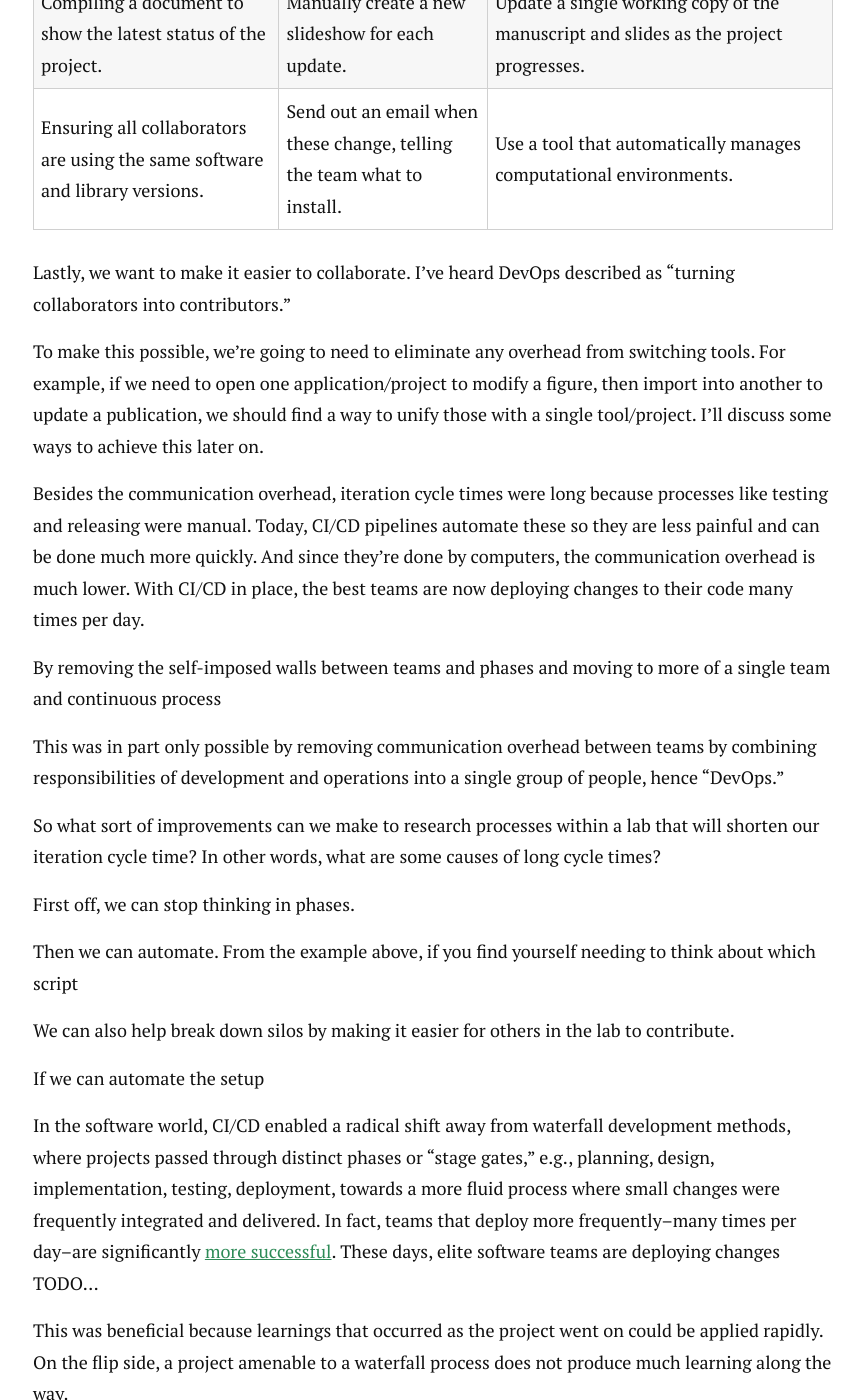
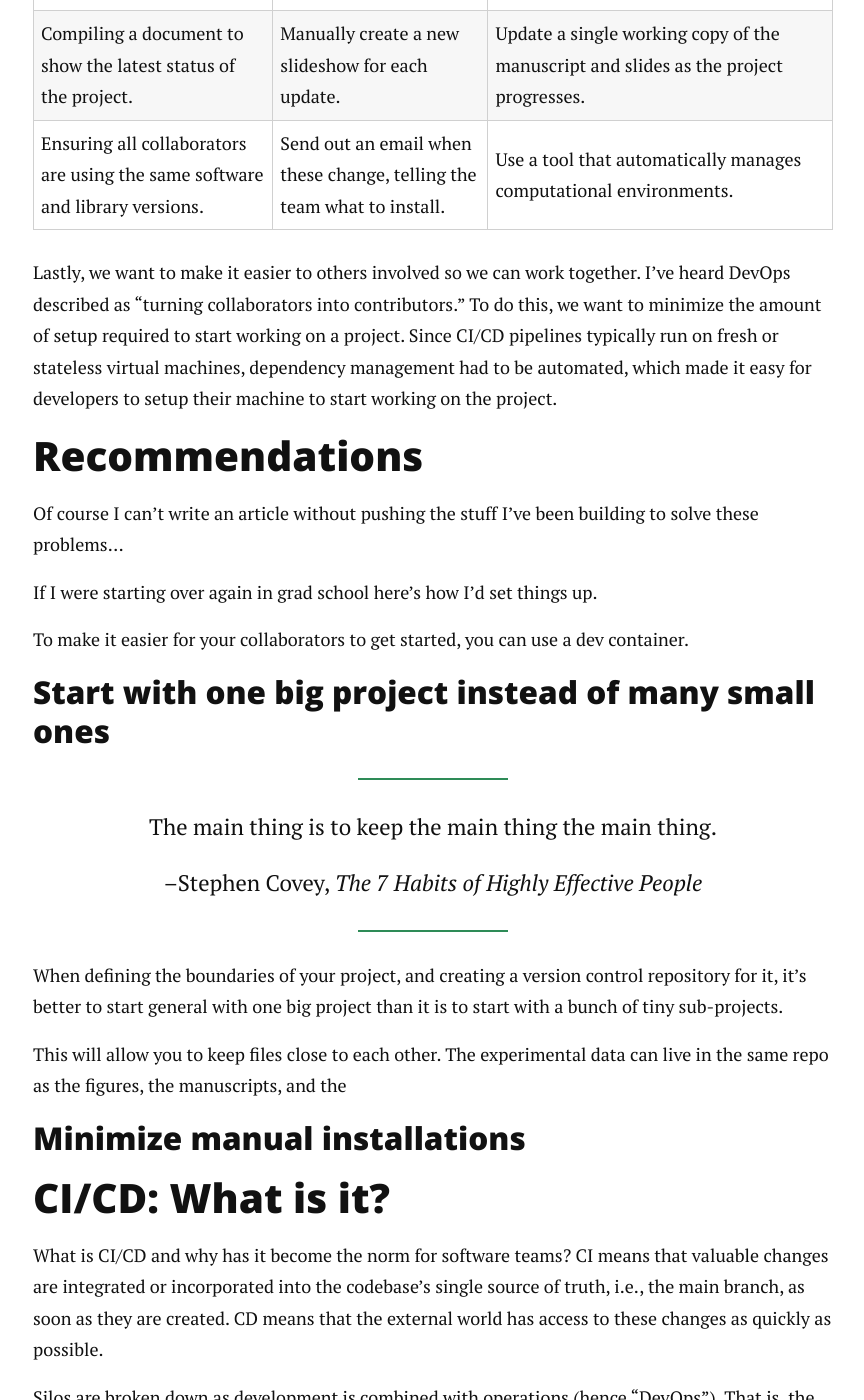
Before and after one commit to petebachant/petebachant.github.io, a Jekyll site: the page built from _posts/2025-03-12-continuous-reproducibility.md, in a window 1280 px wide and 1400 px high, scrolled down 2608 px. Shown: the whole window, without its empty margins (207-1071 px from the left). Built offline with Jekyll 4.4.1, drawn with Linux system fonts in a browser that asks for light colours; nearby versions of some CDN libraries; comment, search, counter and statistics services are not loaded; some of the changed text lies outside the part shown.

Commit message:
Delete a bunch

```diff
--- a/_posts/2025-03-12-continuous-reproducibility.md
+++ b/_posts/2025-03-12-continuous-reproducibility.md
@@ -63,6 +63,7 @@ continuously and in parallel.
 Each iteration typically involves a small set of changes,
 and the best teams are deploying new changes
 [many times per day](https://www.atlassian.com/devops/frameworks/devops-metrics).
+Typically, the more iterations you can do, the better the product.
 
 But this is only possible if iteration cycle time can be shortened.
 In the old waterfall style,
@@ -94,7 +95,7 @@ Alternatively, we can think of a research project as one continuous
 iterative process.
 Writing can be done the entire time.
 We can start writing the introduction to our first paper and thesis
-as we start our lit review.
+right from the beginning as we start our lit review.
 Data analysis and visualization code can be written and tested
 before data is collected.
 The methods section of a paper can be written as part of planning
@@ -102,148 +103,28 @@ an experiment.
 Basically, think of the project as one unit instead of bunch of decoupled
 sub-projects.
 
-Where are some practices that might be slowing down iteration cycle time?
-I've listed some examples in the table below:
+We can also try to leverage automation to speed up
+behaviors that are hurting our iteration cycle time.
+Some examples might include:
 
-| Problem | Bad solution | Better solution |
+| Problem | Bad solution ❌ | Better solution ✅ |
 |---------|--------------|-----------------|
-| Ensuring everyone on the team has the latest version of a file. | Send an email with the file attached to everyone every time a file changes. | Use a single version-controlled repository for all files and treat this as the source of truth. |
-| Updating all necessary figures and publications after changing our data processing algorithms. | Run downstream processes manually as needed. | Use a pipeline system that tracks inputs and outputs and uses caching to skip unnecessary expensive steps, and can run them all with a single command. |
-| Ensuring the figures in a manuscript draft are up-to-date after changing a plotting script. | Manually copy/upload the files from an analytics app into a writing app. | Edit the plotting scripts and manuscript files in the same app and keep them in the same repository. Update both with a single command. |
+| Ensuring everyone on the team has the latest version of a file when it is updated. | Send an email with the file attached to everyone every time a file changes. | Use a single version-controlled repository for all files and treat this as the source of truth. |
+| Updating all necessary figures and publications after changing data processing algorithms. | Run downstream processes manually as needed. | Use a pipeline system that tracks inputs and outputs and uses caching to skip unnecessary expensive steps, and can run them all with a single command. |
+| Ensuring the figures in a manuscript draft are up-to-date after changing a plotting script. | Manually copy/import the figure files from an analytics app into a writing app. | Edit the plotting scripts and manuscript files in the same app and keep them in the same repository. Update both with a single command. |
 | Compiling a document to show the latest status of the project. | Manually create a new slideshow for each update. | Update a single working copy of the manuscript and slides as the project progresses. |
 | Ensuring all collaborators are using the same software and library versions. | Send out an email when these change, telling the team what to install. | Use a tool that automatically manages computational environments. |
 
-Lastly, we want to make it easier to collaborate.
+Lastly, we want to make it easier to others involved so we can work together.
 I've heard DevOps described as "turning collaborators into contributors."
-
-To make this possible, we're going to need to eliminate any overhead
-from switching tools.
-For example,
-if we need to open one application/project to modify a figure,
-then import into another to update a publication,
-we should find a way to unify those with a single tool/project.
-I'll discuss some ways to achieve this later on.
-
-
-
-Besides the communication overhead,
-iteration cycle times were long because processes like testing
-and releasing were manual.
-Today, CI/CD pipelines automate these so they are less painful and can be done
-much more quickly.
-And since they're done by computers, the communication overhead is much
-lower.
-With CI/CD in place,
-the best teams are now deploying changes to their code many times per day.
-
-By removing the self-imposed walls between teams and phases and moving
-to more of a single team and continuous process
-
-This was in part only possible by removing communication overhead between
-teams by combining responsibilities of development and operations
-into a single group of people, hence "DevOps."
-
-So what sort of improvements can we make to research processes within
-a lab that will shorten our iteration cycle time?
-In other words,
-what are some causes of long cycle times?
-
-First off, we can stop thinking in phases.
-
-
-Then we can automate.
-From the example above,
-if you find yourself needing to think about which script
-
-We can also help break down silos by making it easier for others in the
-lab to contribute.
-
-If we can automate the setup
-
-In the software world, CI/CD enabled a radical shift away from
-waterfall development methods,
-where projects passed through distinct phases or "stage gates," e.g.,
-planning, design, implementation, testing, deployment,
-towards a more fluid process where
-small changes were frequently integrated and delivered.
-In fact, teams that deploy more frequently--many times per day--are
-significantly
-[more successful](https://www.atlassian.com/devops/frameworks/devops-metrics).
-These days, elite software teams are deploying changes TODO...
-
-This was beneficial because learnings that occurred as the project
-went on could be applied rapidly.
-On the flip side,
-a project amenable to a waterfall process does not produce much learning
-along the way.
-
-Collaboration was improved since automated tests and builds could be run on
-an independent machine and therefore didn't depend on any
-single developer.
-Since these pipelines typically run on fresh or stateless virtual machines,
+To do this, we want to minimize the amount of setup required
+to start working on a project.
+Since CI/CD pipelines typically run on fresh or stateless virtual machines,
 dependency management had to be automated,
 which made it easy for developers to setup their machine to start
 working on the project.
 
-Automation and reduced communication overhead
-made it possible to increase the number of iterations per unit time,
-and increasing the number of iterations leads to a better product.
-
-The main learning here is that we want to increase the number of
-iterations we can do by eliminating or automating any steps that
-don't provide value.
-For example,
-
-So how might these principles be applied to science?
-First we should look for painful processes that could be eliminated
-via automation.
-Ideally we should find ones that slow down iteration time.
-These might exist from treating a project like a waterfall process.
-For example,
-if we assume data analysis is totally finished then we start writing,
-we might use two different tools or sets of files.
-
-CR would inspire us to keep all data, code, and manuscript text in the
-same version-controlled repository.
-This way, we're not jumping back and forth between tools if we want to make
-a quick change to a figure.
-We'd also likely start writing our paper or thesis before collecting any
-data.
-That way,
-instead of a separate document for the study design and planning,
-we can just write it into the methods section of the paper.
-The project can then evolve ahead as one unit.
-
-When we talk about delivery,
-this might mean more than just a journal article.
-For example, throughout a project we might have periodic updates.
-If new slideshows are created each time manually,
-
-One practice common even with researchers who share their code and data
-is to not fully automate their pipelines.
-Project READMEs will contain many steps for getting things setup
-and generating the artifacts.
-This should be condensed down to one.
-
-When it comes to collaboration,
-DevOps seeks to make it easy for anyone on the team to contribute
-to a single source of truth.
-This will also make the project easy to reproduce during peer review.
-Since it's easy for many people to run,
-new grad students will be able to pick it up quickly and evolve
-it into their own project.
-
-If we think about the most time consuming parts of the research process...
-- The feedback cycle between creating an artifact, getting comments,
-  then applying them?
-
-Release early and release often
-
-Eliminate the waste of needing to think about what process needs to be run
-as a consequence of what change.
-"What do I need to do to make my project consistent?"
-
-## Tactics for Continuous Reproducibility
+## Recommendations
 
 Of course I can't write an article without pushing the stuff I've been
 building to solve these problems...
@@ -252,6 +133,25 @@ If I were starting over again in grad school here's how I'd set things up.
 
 To make it easier for your collaborators to get started, you can
 use a dev container.
+
+### Start with one big project instead of many small ones
+
+>The main thing is to keep the main thing the main thing.
+>
+>--Stephen Covey, _The 7 Habits of Highly Effective People_
+
+When defining the boundaries of your project,
+and creating a version control repository for it,
+it's better to start general with one big project than it is
+to start with a bunch of tiny sub-projects.
+
+This will allow you to keep files close to each other.
+The experimental data can live in the same repo as the figures,
+the manuscripts,
+and the
+
+### Minimize manual installations
+
 
 ## CI/CD: What is it?
 
```
